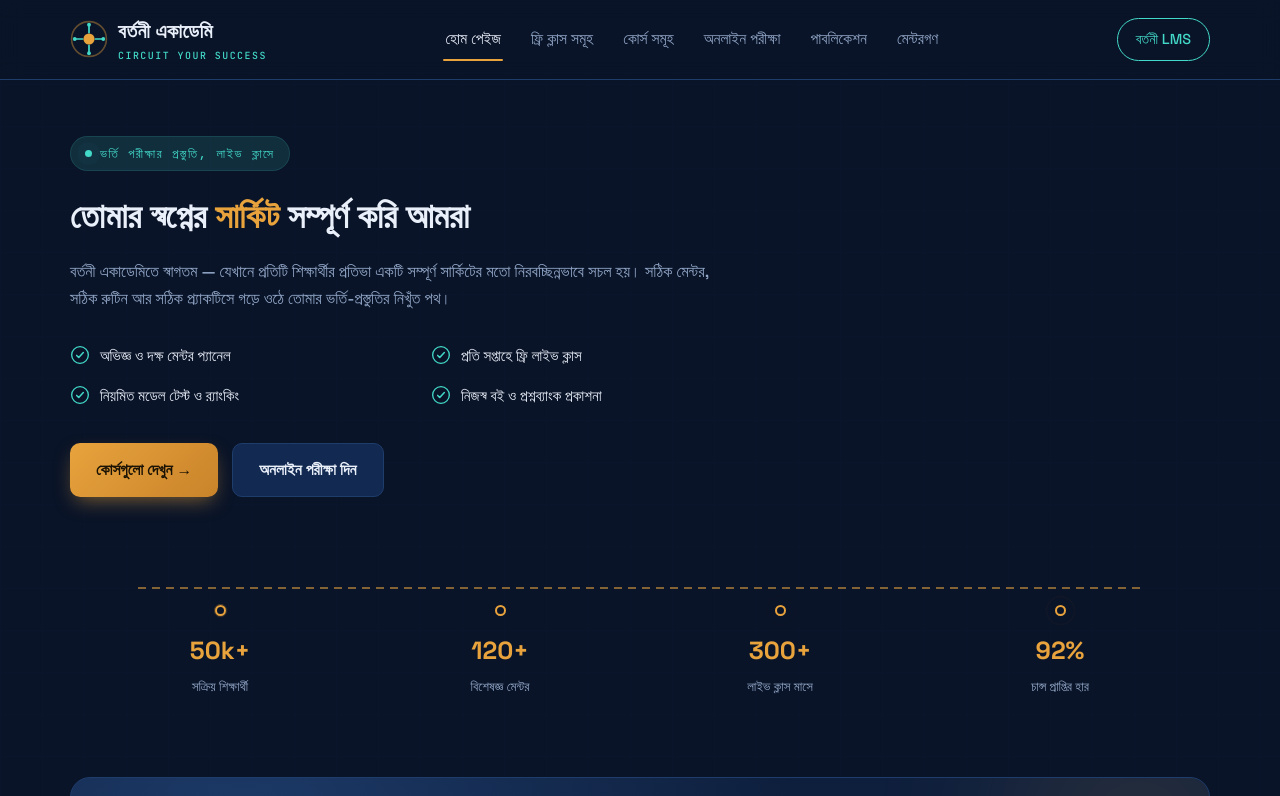
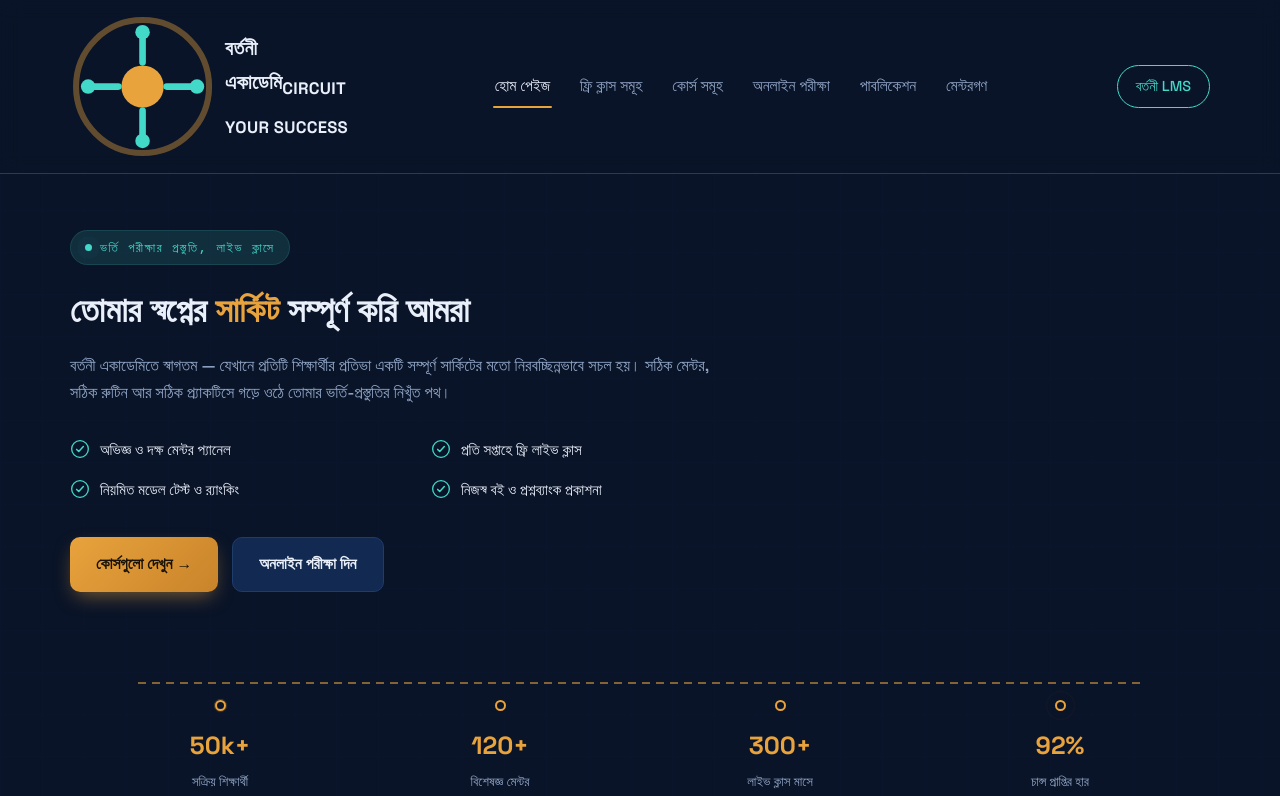
Before and after one commit to devolopersamir/bortoniacademy, a plain HTML site: page index.html in a window 1280 px wide. Shown: the top 796 px of the page. Drawn offline with Linux system fonts and the light colour scheme; a web font is replaced by a local one.

Commit message:
Update index.html

```diff
--- a/index.html
+++ b/index.html
@@ -81,7 +81,7 @@ header{
   font-size:1.25rem;
   letter-spacing:.3px;
 }
-.logo-mark{width:38px;height:38px;flex-shrink:0;}
+.;}
 .logo-text sub{
   display:block;
   font-size:.62rem;
```
